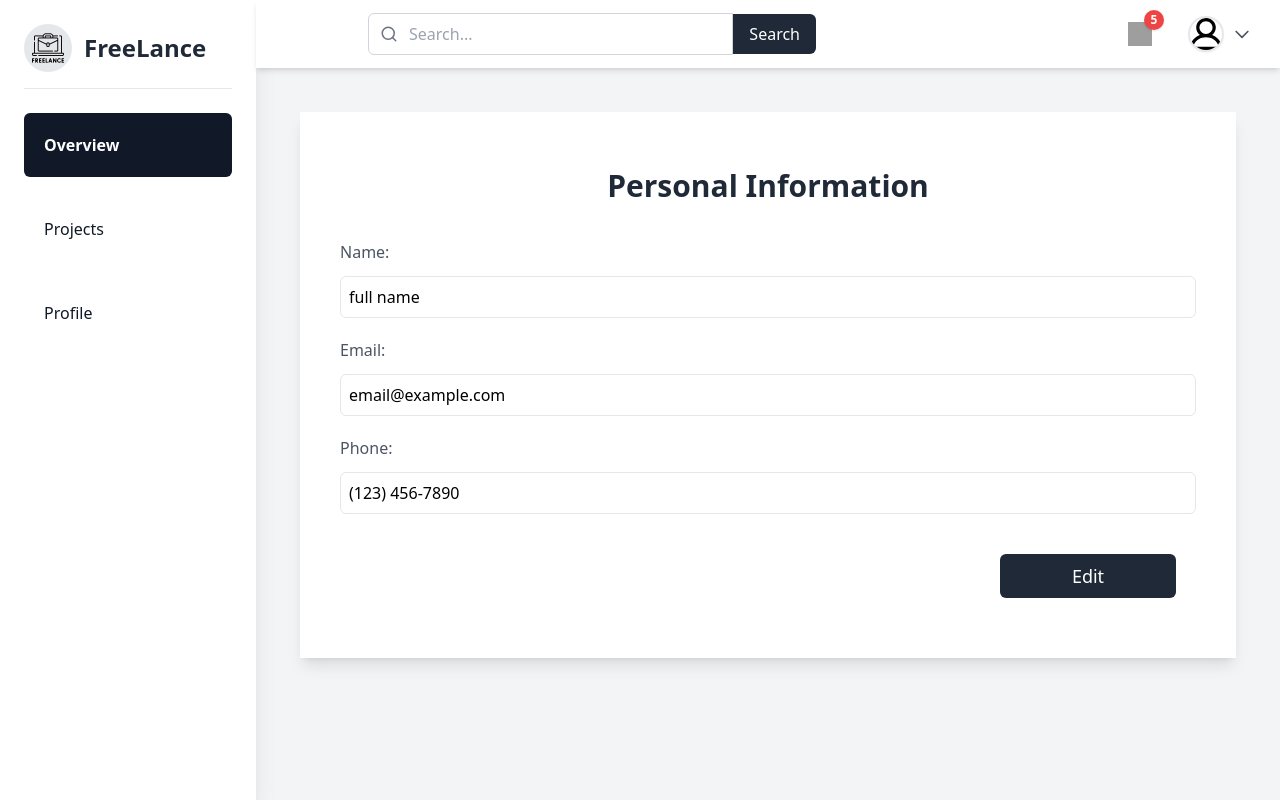
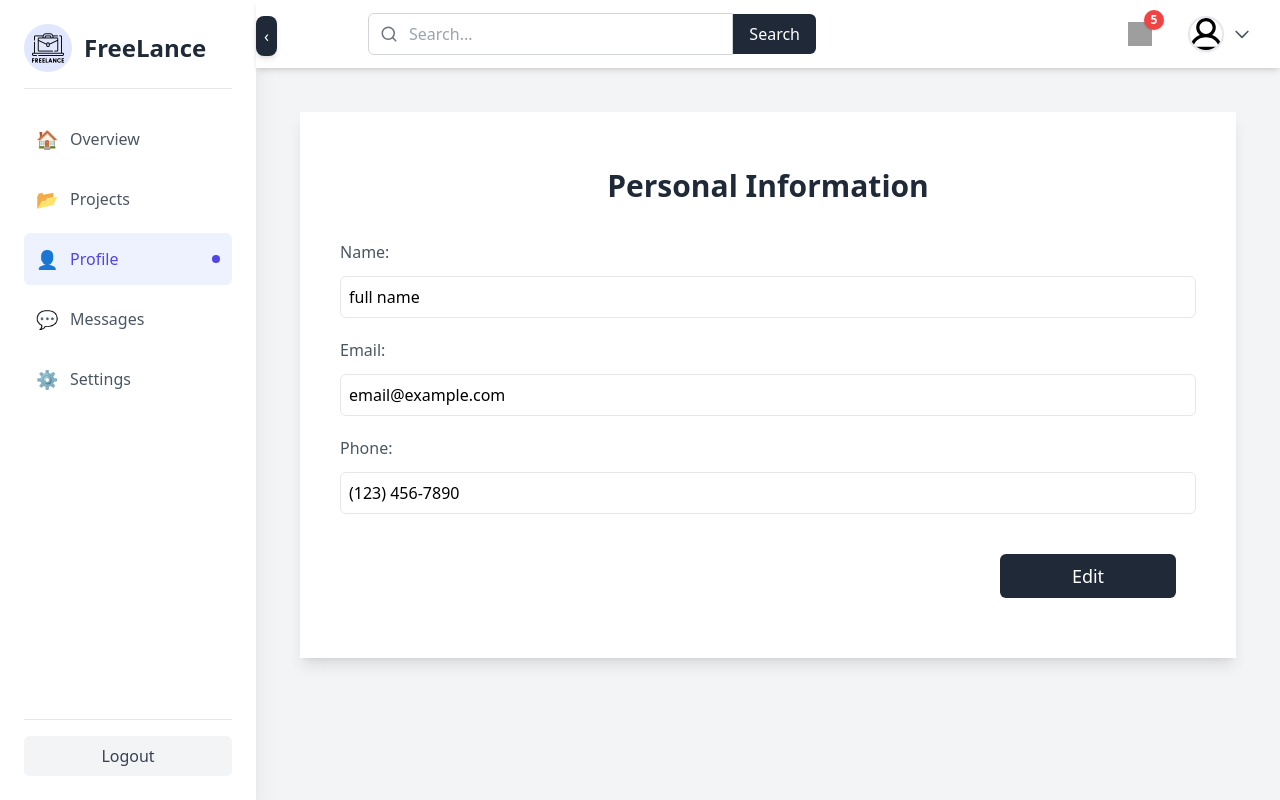
Before and after one commit to Nada-ibrahim12/freelance-dashboard-reactjs, a React (Vite) app: page /profile in a window 1280 px wide. Built offline with nearby package versions, Linux system fonts and the light colour scheme; grey boxes are pictures that could not be loaded.

Commit message:
enhance sidebar

```diff
--- a/package.json
+++ b/package.json
@@ -11,8 +11,10 @@
   },
   "dependencies": {
     "lucide-react": "^0.539.0",
+    "prop-types": "^15.8.1",
     "react": "^19.1.1",
     "react-dom": "^19.1.1",
+    "react-icons": "^5.5.0",
     "react-router-dom": "^7.8.1",
     "recharts": "^3.1.2"
   },
--- a/src/components/Sidebar.jsx
+++ b/src/components/Sidebar.jsx
@@ -1,80 +1,155 @@
 import React, { Component } from "react";
-import { Link } from "react-router-dom";
+import { Link, useLocation } from "react-router-dom";
 
-export class Sidebar extends Component {
+class SidebarContent extends Component {
   state = {
     open: false,
+    collapsed: false, // New state for collapsed mode
   };
 
   toggleSidebar = () => {
     this.setState({ open: !this.state.open });
   };
 
+  toggleCollapse = () => {
+    this.setState({ collapsed: !this.state.collapsed });
+  };
+
+  closeSidebar = () => {
+    if (window.innerWidth < 640) {
+      this.setState({ open: false });
+    }
+  };
+
+  navItems = [
+    { path: "/", name: "Overview", icon: "🏠" },
+    { path: "/projects", name: "Projects", icon: "📂" },
+    { path: "/profile", name: "Profile", icon: "👤" },
+    { path: "/messages", name: "Messages", icon: "💬" },
+    { path: "/settings", name: "Settings", icon: "⚙️" },
+  ];
+
   render() {
+    const { location } = this.props;
+    const { open, collapsed } = this.state;
+
     return (
       <>
         <button
           onClick={this.toggleSidebar}
-          className="sm:hidden fixed top-4 left-4 z-50 bg-gray-900 text-white px-3 py-2 rounded-lg"
+          className={`sm:hidden fixed top-4 left-1 z-50 bg-gray-800 text-white px-4 py-2 rounded-lg shadow-md hover:bg-gray-700 transition-colors ${
+            open ? "left-64" : "left-4"
+          }`}
+          style={{
+            transition: "left 0.3s ease",
+            zIndex: 1000,
+          }}
+          aria-label="Toggle menu"
         >
-          {this.state.open ? "Close" : "Menu"}
+          {open ? "✕" : "☰"}
+        </button>
+
+        <button
+          onClick={this.toggleCollapse}
+          className={`hidden sm:flex items-center justify-center fixed top-4 z-50 bg-gray-800 text-white p-2 rounded-lg shadow-md hover:bg-gray-700 transition-colors`}
+          style={{
+            transition: "left 0.3s ease",
+            left: collapsed ? "4.5rem" : "16rem",
+            zIndex: 1000,
+          }}
+          aria-label="Collapse sidebar"
+        >
+          {collapsed ? "›" : "‹"}
         </button>
 
         <aside
-          className={`fixed sm:static top-0 left-0 h-full w-64 bg-white shadow-xl p-6 transform transition-transform duration-300 z-40
-          ${
-            this.state.open ? "translate-x-0" : "-translate-x-full"
-          } md:translate-x-0`}
+          className={`fixed sm:static top-0 left-0 h-full bg-white shadow-xl p-6 transform transition-all duration-300 z-40 ${
+            open ? "translate-x-0" : "-translate-x-full"
+          } sm:translate-x-0 ${collapsed ? "sm:w-20" : "sm:w-64"}`}
         >
-          <div className="flex justify-between items-center pb-4 mb-6 border-b">
-            <div className="flex items-center space-x-3">
-              <div className="logo-img w-12 h-12 flex items-center justify-center bg-gray-200 rounded-full">
+          <div
+            className={`flex justify-between items-center pb-4 mb-6 border-b border-gray-200 ${
+              collapsed ? "flex-col" : ""
+            }`}
+          >
+            <div
+              className={`flex items-center space-x-3 ${
+                collapsed ? "flex-col space-x-0" : ""
+              }`}
+            >
+              <div className="logo-img w-12 h-12 flex items-center justify-center bg-indigo-100 rounded-full">
                 <img
                   src="/freelance-work.png"
                   alt="logo"
                   className="w-8 h-8 object-contain"
                 />
               </div>
+              {!collapsed && (
                 <Link
                   to="/"
-                className="text-2xl font-extrabold text-gray-800 hover:text-gray-900 transition-colors"
+                  onClick={this.closeSidebar}
+                  className="text-2xl font-bold text-gray-800 hover:text-gray-900 transition-colors"
                 >
                   FreeLance
                 </Link>
+              )}
+            </div>
           </div>
 
+          <nav className="flex flex-col gap-2">
+            {this.navItems.map((item) => (
+              <Link
+                key={item.path}
+                to={item.path}
+                onClick={this.closeSidebar}
+                className={`flex items-center p-3 rounded-md font-medium transition-all ${
+                  location.pathname === item.path
+                    ? "bg-indigo-50 text-indigo-600"
+                    : "text-gray-600 hover:bg-gray-100"
+                } ${collapsed ? "justify-center" : ""}`}
+                title={collapsed ? item.name : ""}
+              >
+                <span className={`text-lg ${collapsed ? "mr-0" : "mr-3"}`}>
+                  {item.icon}
+                </span>
+                {!collapsed && (
+                  <>
+                    {item.name}
+                    {location.pathname === item.path && (
+                      <span className="ml-auto w-2 h-2 bg-indigo-600 rounded-full"></span>
+                    )}
+                  </>
+                )}
+              </Link>
+            ))}
+          </nav>
+
+          {/* Footer section */}
+          <div
+            className={`absolute bottom-6 ${
+              collapsed ? "left-6 right-6" : "left-6 right-6"
+            }`}
+          >
+            <div className="pt-4 border-t border-gray-200">
               <button
-              onClick={this.toggleSidebar}
-              className="sm:hidden text-gray-700 text-2xl"
+                className={`w-full py-2 px-4 bg-gray-100 hover:bg-gray-200 text-gray-700 rounded-md transition-colors ${
+                  collapsed ? "p-2" : ""
+                }`}
+                title={collapsed ? "Logout" : ""}
               >
-              ✖
+                {collapsed ? "⎋" : "Logout"}
               </button>
             </div>
-
-          <nav className="flex flex-col gap-5">
-            <Link
-              to="/"
-              className="p-5 rounded-md bg-gray-900 text-white font-bold hover:translate-x-2 hover:bg-gray-800 transition"
-            >
-              Overview
-            </Link>
-            <Link
-              to="/projects"
-              className="p-5 rounded-md text-gray-900 hover:bg-gray-200 transition"
-            >
-              Projects
-            </Link>
-            <Link
-              to="/profile"
-              className="p-5 rounded-md text-gray-900 hover:bg-gray-200 transition"
-            >
-              Profile
-            </Link>
-          </nav>
+          </div>
         </aside>
       </>
     );
   }
 }
 
+const Sidebar = () => {
+  const location = useLocation();
+  return <SidebarContent location={location} />;
+};
+
 export default Sidebar;
```
Also changed, not shown: 1 other file (tests, documents, lock files or other folders). Lines whose indentation alone changed are shown as unchanged.
